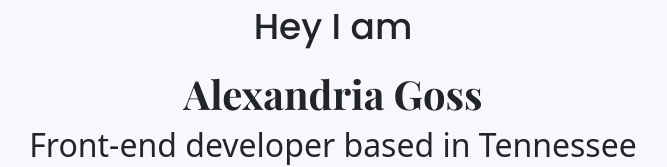
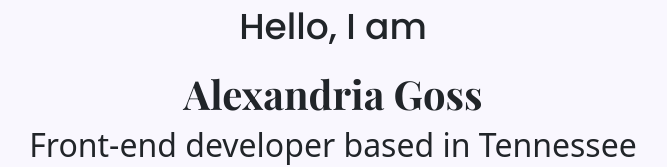
Before and after one commit to KatQueen101/portfolio-project, a plain HTML site: page index.html in a window 1280 px wide. Shown: the top 167 px of the page, without its empty margins (307-974 px from the left). Drawn offline with nearby package versions, Linux system fonts and the light colour scheme.

Commit message:
Update index.html

```diff
--- a/index.html
+++ b/index.html
@@ -30,7 +30,7 @@
       crossorigin="anonymous"
     ></script>
     <div class="homepage">
-      <p>Hey I am</p>
+      <p>Hello, I am</p>
       <h1>Alexandria Goss</h1>
       <h2>Front-end developer based in Tennessee</h2>
       <a href="#" class="btn btn-dark">Contact Me</a>
```
